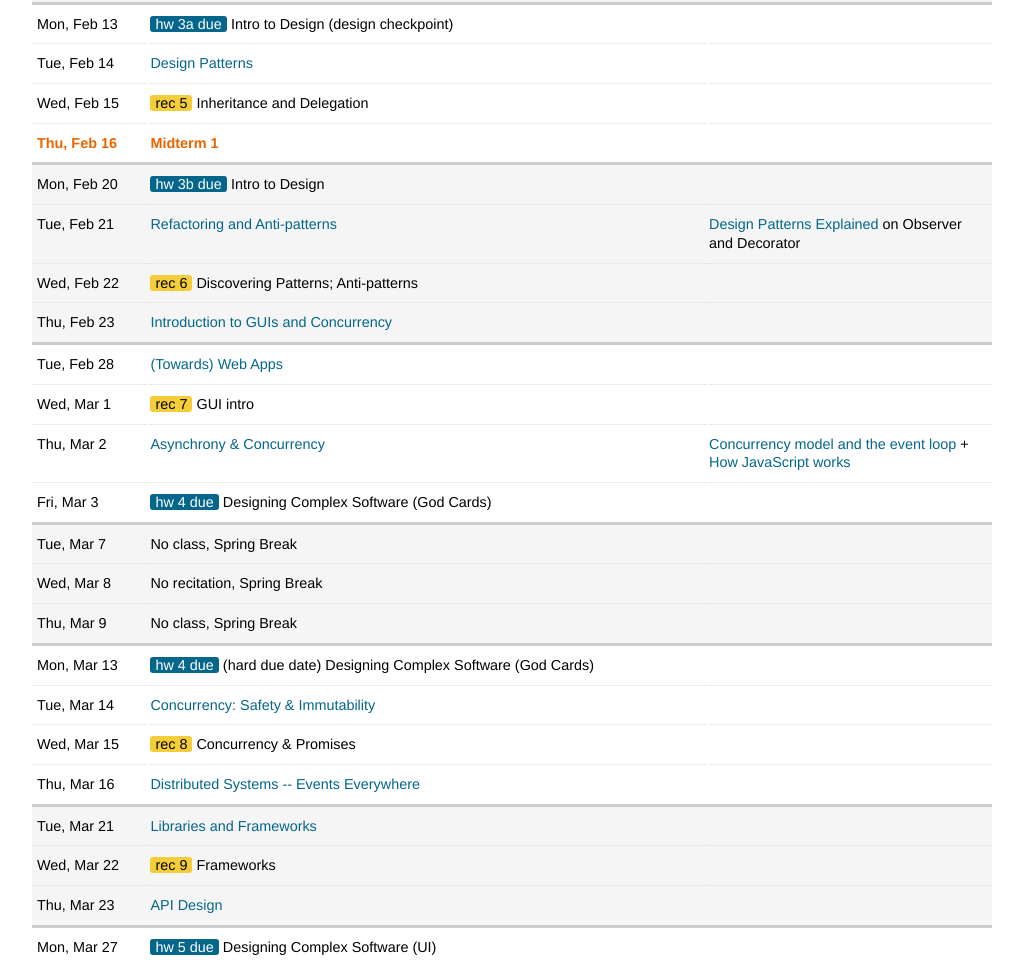
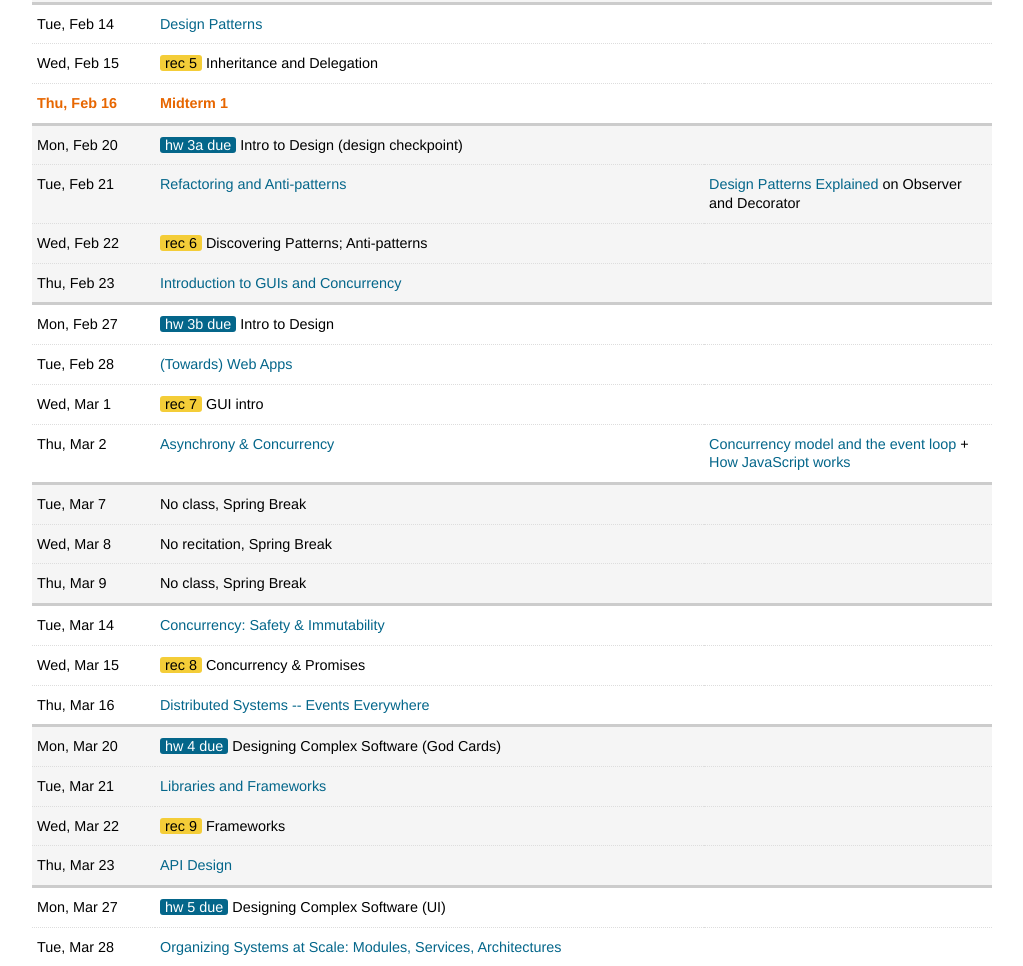
Before and after one commit to CMU-17-214/CMU-17-214.github.io, a plain HTML site: page s2023/index2.html in a window 1280 px wide. Shown: the part 2388-3354 px from the top of the page, without its empty margins (128-1151 px from the left). Drawn offline with Linux system fonts and the light colour scheme.

Commit message:
Shifted a week from HW5 to HW3

```diff
--- a/s2023/index2.html
+++ b/s2023/index2.html
@@ -166,11 +166,6 @@
   </tbody>
   <tbody>
     <tr>
-      <td>Mon, Feb 13</td>
-      <td><span class="assignment"><span class="hw">HW 3a due</span> Intro to Design (design checkpoint)</td>
-      <td></td>
-    </tr>
-    <tr>
       <td>Tue, Feb 14</td>
       <td><a href="slides/09-design-patterns.pdf">Design Patterns</a></td>
       <td></td>
@@ -191,10 +186,9 @@
   <tbody>
     <tr>
       <td>Mon, Feb 20</td>
-      <td><span class="assignment"><span class="hw">HW 3b due</span> Intro to Design</td>
+      <td><span class="assignment"><span class="hw">HW 3a due</span> Intro to Design (design checkpoint)</td>
       <td></td>
     </tr>
-
     <tr class="">
       <td>Tue, Feb 21</td>
       <td><a href="slides/10-refactoring-antipatterns.pdf">Refactoring and Anti-patterns</a></td>
@@ -213,6 +207,11 @@
   </tbody>
   <tbody>
     <tr>
+      <td>Mon, Feb 27</td>
+      <td><span class="assignment"><span class="hw">HW 3b due</span> Intro to Design</td>
+      <td></td>
+    </tr>
+    <tr>
       <td>Tue, Feb 28</td>
       <td><a href="slides/12-towards-webapps.pdf">(Towards) Web Apps</a></td>
       <td></td>
@@ -225,11 +224,6 @@
       <td>Thu, Mar 2</td>
       <td><a href="slides/13-asynchrony-and-concurrency.pdf">Asynchrony & Concurrency</a></td>
       <td><a href="https://developer.mozilla.org/en-US/docs/Web/JavaScript/EventLoop">Concurrency model and the event loop</a> + <a href="https://blog.sessionstack.com/how-javascript-works-event-loop-and-the-rise-of-async-programming-5-ways-to-better-coding-with-2f077c4438b5">How JavaScript works</a></td>
-    </tr>
-    <tr>
-      <td>Fri, Mar 3</td>
-      <td><span class="assignment"><span class="hw">HW 4 due</span> Designing Complex Software (God Cards)</td>
-      <td></td>
     </tr>
   </tbody>
   <tbody>
@@ -252,11 +246,6 @@
 
   <tbody>
     <tr>
-      <td>Mon, Mar 13</td>
-      <td><span class="assignment"><span class="hw">HW 4 due</span> (hard due date) Designing Complex Software (God Cards)</td>
-      <td></td>
-    </tr>
-    <tr>
       <td>Tue, Mar 14</td>
       <td><a href="slides/14-concurrency-immutability.pdf">Concurrency: Safety & Immutability</a></td>
       <td></td>
@@ -273,6 +262,11 @@
   </tbody>
 
   <tbody>
+    <tr>
+      <td>Mon, Mar 20</td>
+      <td><span class="assignment"><span class="hw">HW 4 due</span> Designing Complex Software (God Cards)</td>
+      <td></td>
+    </tr>
     <tr>
       <td>Tue, Mar 21</td>
       <td><a href="slides/16-libraries-and-frameworks.pdf">Libraries and Frameworks</a></td>
```
